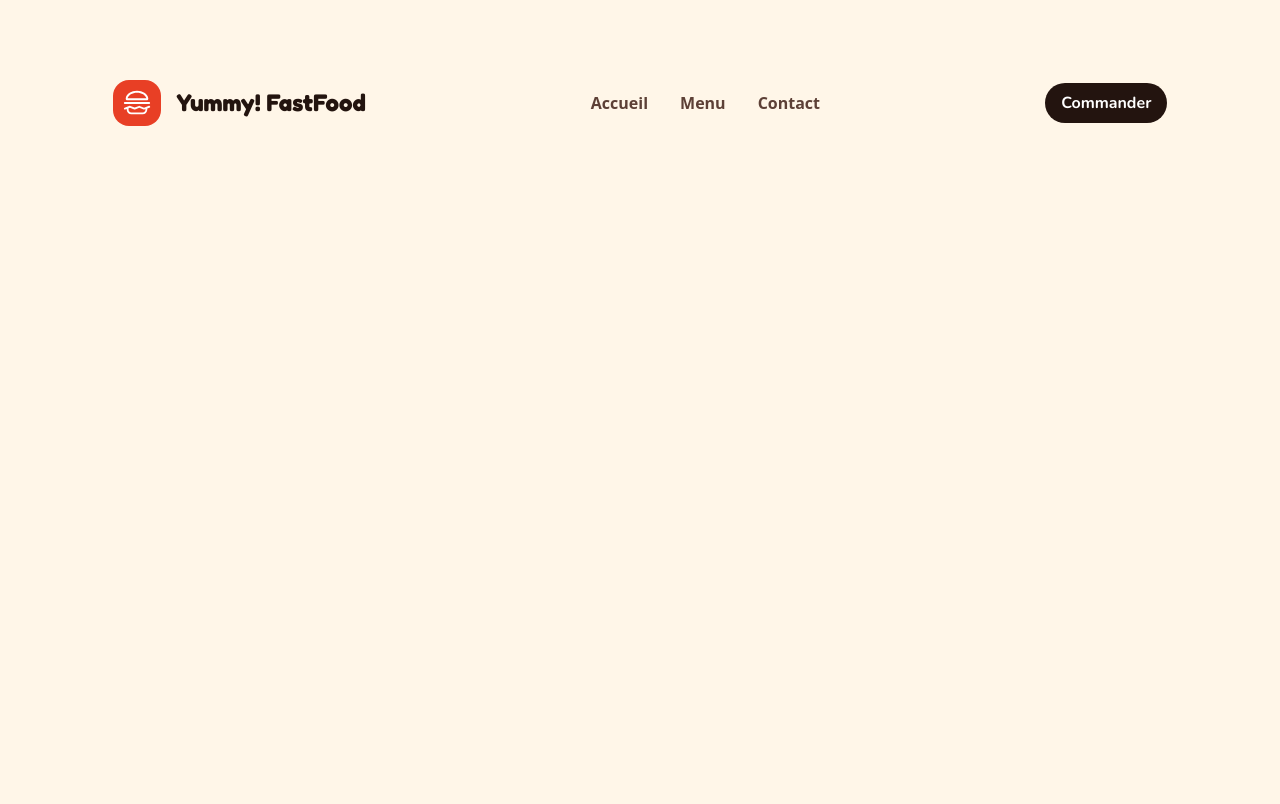
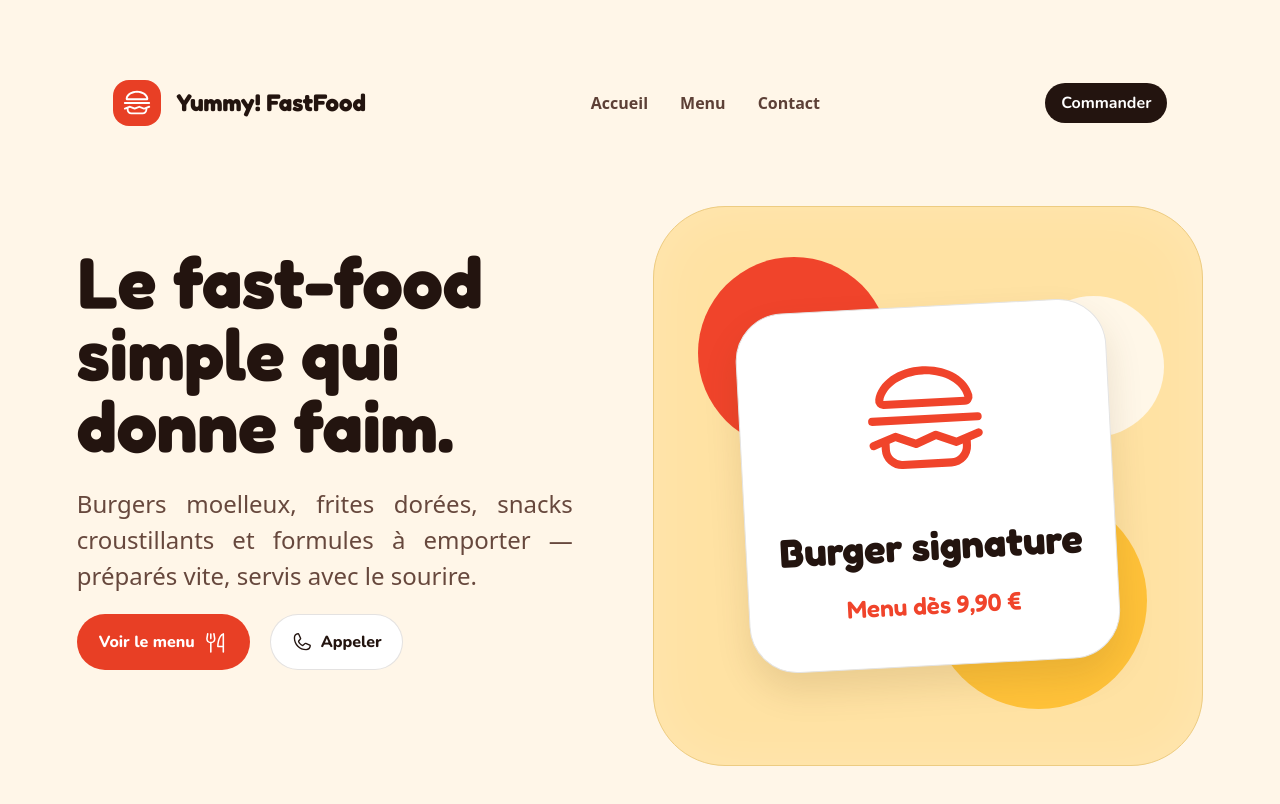
Before and after one commit to mylanlegenie/yummy, a Next.js app: page / in a window 1280 px wide. Built offline with nearby package versions, Linux system fonts and the light colour scheme.

Commit message:
add HeroSection

```diff
--- /dev/null
+++ b/src/app/component/HeroSection.tsx
@@ -0,0 +1,70 @@
+import { Fredoka } from "next/font/google";
+import { Nunito } from "next/font/google";
+import Phone from "../icons/Phone";
+import ForkNKnife from "../icons/ForkNKnife";
+import HamburgerIcon from "../icons/Hamburger";
+
+const nunito = Nunito({
+  subsets: ["latin"],
+  weight: "800",
+});
+const fredoka = Fredoka({
+  subsets: ["latin"],
+});
+export default function HeroSection() {
+  return (
+    <section className="mx-auto flex w-[88vw] max-w-350 flex-col items-center gap-16 py-10 lg:flex-row lg:items-start lg:justify-between lg:gap-20">
+      <div className="mt-10 w-full max-w-125 lg:mt-20">
+        <h2
+          className={`${fredoka.className} text-5xl font-bold text-[#23140F] sm:text-6xl lg:text-7xl`}
+        >
+          <span className="block whitespace-nowrap">Le fast-food</span>
+          <span className="block whitespace-nowrap">simple qui</span>
+          <span className="block whitespace-nowrap">
+            donne <span className="relative inline-block">faim.</span>
+          </span>
+        </h2>
+        <p className="mt-6 text-justify text-xl leading-8 text-[#67483D] sm:text-2xl sm:leading-9">
+          Burgers moelleux, frites dorées, snacks croustillants et formules à
+          emporter — préparés vite, servis avec le sourire.
+        </p>
+        <div className="mt-5 flex flex-wrap gap-5">
+          <button
+            className={`${nunito.className} flex cursor-pointer items-center justify-center gap-2 rounded-full bg-[#E83F25] px-5.5 py-3.75 font-extrabold text-white`}
+          >
+            Voir le menu
+            <ForkNKnife size={25} />
+          </button>
+          <button
+            className={`${nunito.className} flex cursor-pointer items-center justify-center gap-2 rounded-full border border-[#23140f]/12 bg-white px-5 py-3.75 font-extrabold text-[#23140F] hover:bg-[#FFF0C4]`}
+          >
+            <Phone size={22} />
+            Appeler
+          </button>
+        </div>
+      </div>
+      <div className="relative h-[88vw] w-[88vw] shrink-0 overflow-hidden rounded-[4.5rem] border border-[#edcc82] bg-[#FFE2A3] shadow-[inset_0_0_60px_rgba(255,255,255,0.16)] lg:mt-10 lg:h-[70vh] lg:max-h-155 lg:w-[43vw] lg:max-w-155">
+        <div className="absolute left-[8%] top-[9%] size-[30vw] max-h-52.5 max-w-52.5 rounded-full bg-[#F0442B] lg:size-[15vw]" />
+        <div className="absolute right-[7%] top-[16%] size-[23vw] max-h-40 max-w-40 rounded-full bg-[#FFF7E8] lg:size-[11vw]" />
+        <div className="absolute bottom-[10%] right-[10%] size-[33vw] max-h-58.75 max-w-58.75 rounded-full bg-[#FFC239] lg:size-[17vw]" />
+
+        <div className="absolute left-1/2 top-1/2 flex h-[56vw] max-h-100 w-[58vw] max-w-102.5 -translate-x-1/2 -translate-y-1/2 -rotate-3 flex-col items-center justify-center rounded-[3rem] border border-[#e4e4e4] bg-white px-8 text-center shadow-[0_18px_35px_rgba(95,63,16,0.13)] lg:h-[45vh] lg:w-[29vw]">
+          <HamburgerIcon
+            size={130}
+            className="mb-[4vh] h-[14vw] max-h-35 max-w-35 text-[#F0442B] "
+          />
+          <p
+            className={`${fredoka.className} text-[clamp(1.5rem,3.1vw,2.7rem)] font-bold leading-tight text-[#23140F]`}
+          >
+            Burger signature
+          </p>
+          <p
+            className={`${fredoka.className} mt-4 text-[clamp(1rem,1.9vw,1.65rem)] font-semibold text-[#F0442B]`}
+          >
+            Menu dès 9,90 €
+          </p>
+        </div>
+      </div>
+    </section>
+  );
+}
--- a/src/app/page.tsx
+++ b/src/app/page.tsx
@@ -1,8 +1,10 @@
 import NavBar from "../app/component/NavBar";
+import HeroSection from "../app/component/HeroSection";
 export default function Home() {
   return (
     <>
       <NavBar />
+      <HeroSection />
     </>
   );
 }
```
